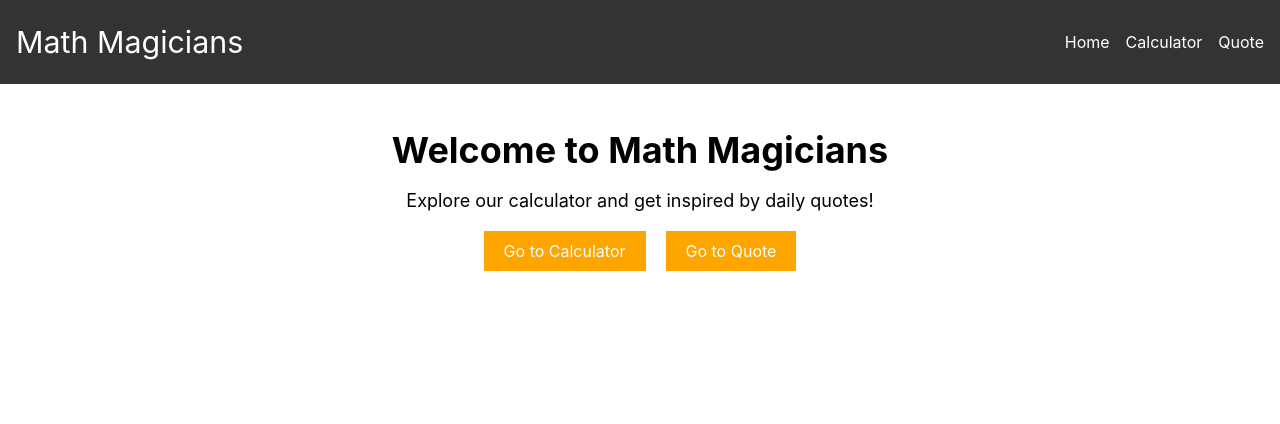
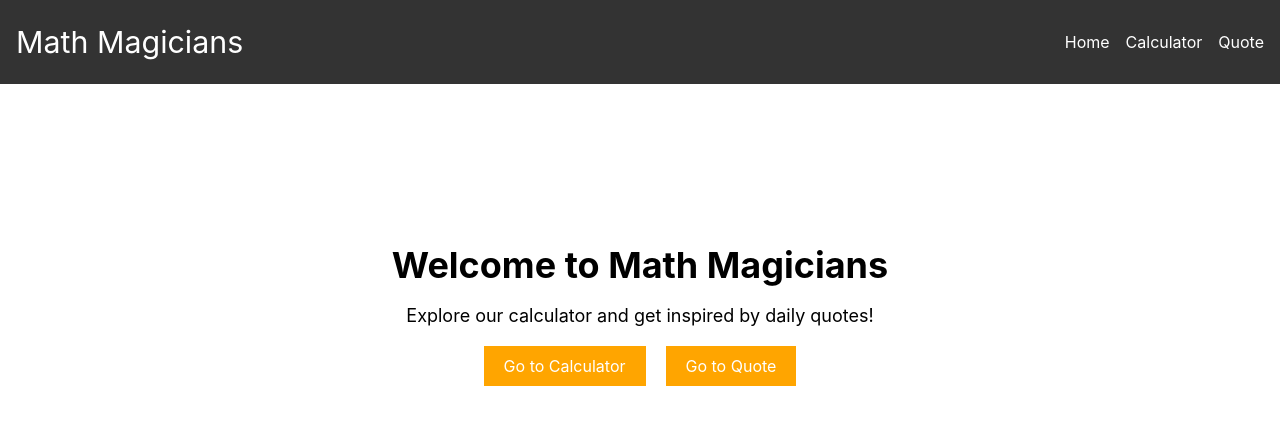
Before and after one commit to Bupilipili/math-magicians-calculator, a React (Create React App) app: page / in a window 1280 px wide. Shown: the top 424 px of the page. Built offline with nearby package versions, Linux system fonts and the light colour scheme.

Commit message:
Update Home.css

```diff
--- a/src/components/Home.css
+++ b/src/components/Home.css
@@ -2,6 +2,7 @@
 .home {
   text-align: center;
   padding: 20px;
+  margin-top: 115px;
 }
 
 h1 {
```
